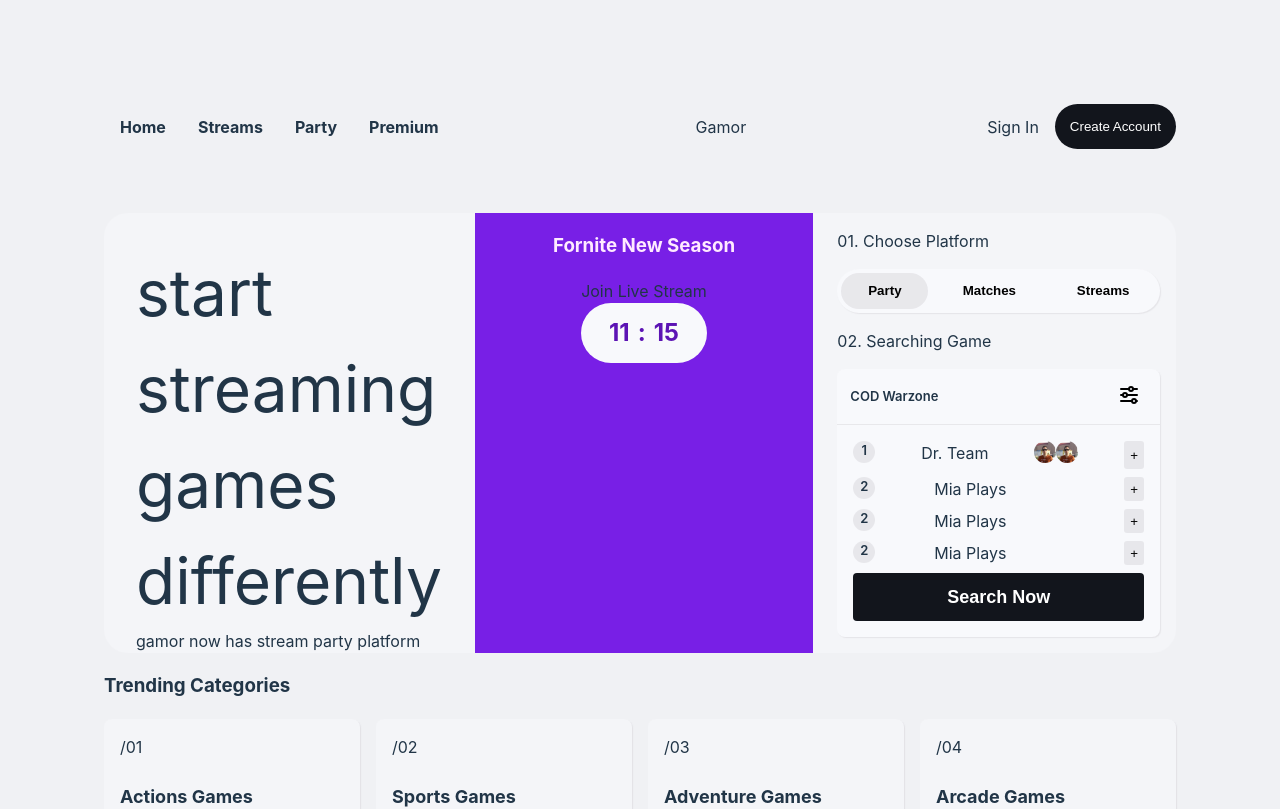
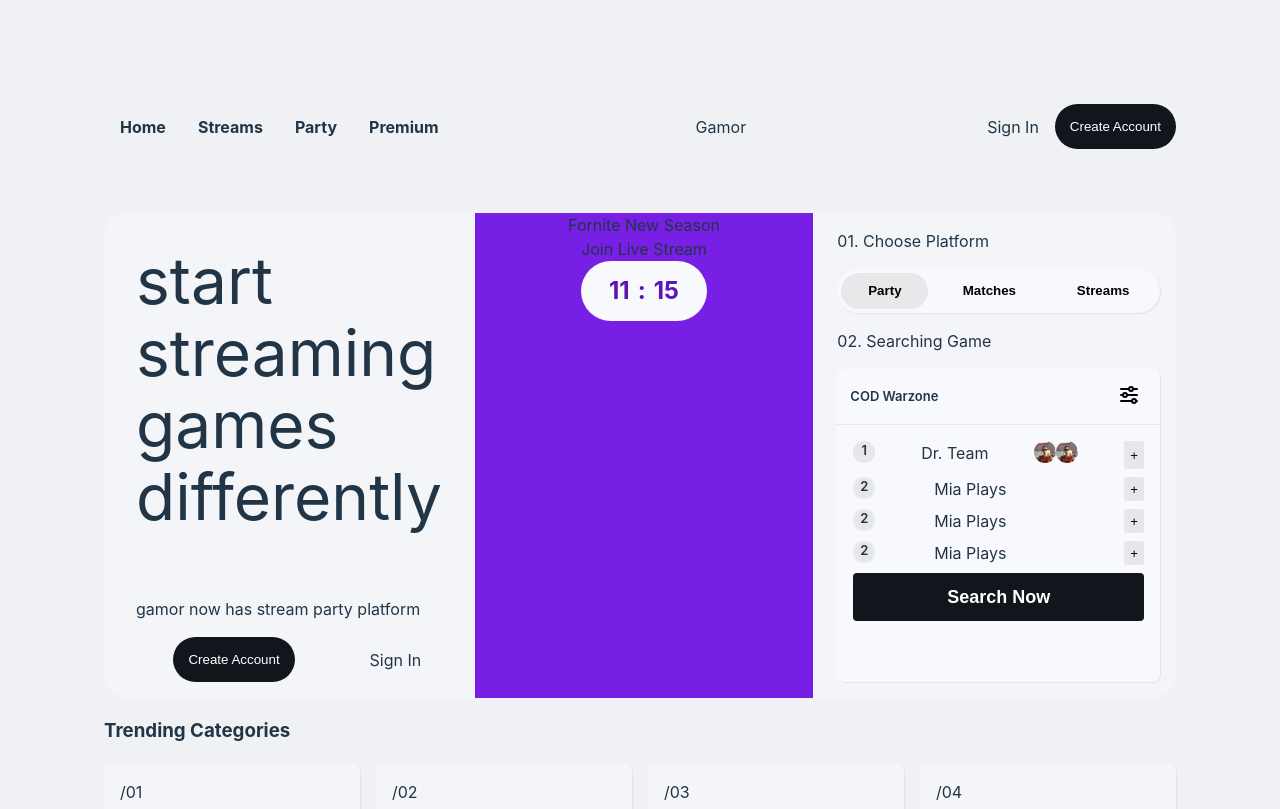
Before and after one commit to armcv/gamor-plataform, a React (Vite) app: page / in a window 1280 px wide. Shown: the top 809 px of the page. Built offline with nearby package versions, Linux system fonts and the light colour scheme.

Commit message:
refactor: isolating auth buttons

```diff
--- a/src/App.css
+++ b/src/App.css
@@ -6,7 +6,18 @@
   display: flex;
   flex-direction: row;
   align-items: center;
-  justify-content: space-between;
+  justify-content: space-around;
+}
+
+.signup-button {
+  background-color: #12151c;
+  border: none;
+  color: white;
+  border-radius: 24px;
+  padding: 15px;
+  text-align: center;
+  text-decoration: none;
+  cursor: pointer;
 }
 
 .sign-group button {
@@ -68,6 +79,8 @@
 
 .slogan {
   font-size: 64px;
+  line-height: 72px;
+  margin-bottom: 4rem;
 }
 
 .main-card-row-2 {
--- a/src/components/main-card.jsx
+++ b/src/components/main-card.jsx
@@ -3,6 +3,9 @@ import PropTypes from 'prop-types';
 import SearchCard from "./search-card";
 import Timer from "./timer";
 import PlatformChooser from "./platform-chooser";
+
+import SigninButton from './signin-button';
+import SignupButton from './signup-button';
 
 MainCard.propTypes = {
 
@@ -14,9 +17,13 @@ function MainCard(props) {
             <div className='main-card-row-1'>
                 <span className='slogan'>start streaming games differently</span>
                 <span>gamor now has stream party platform</span>
+                <div className='sign-group' style={{margin: "16px 0 16px "}}>
+                    <SignupButton />
+                    <SigninButton />
+                </div>
             </div>
             <div className='main-card-row-2'>
-                <h3>Fornite New Season</h3>
+                <span className='season-notice'>Fornite New Season</span>
                 <a className='join-link'>Join Live Stream</a>
                 <Timer />
                 {/* <div className='game-player-image'>
--- /dev/null
+++ b/src/components/signin-button.jsx
@@ -0,0 +1,11 @@
+import React from 'react';
+
+function SigninButton(props) {
+    return (
+        <a className='sign-in'>
+            Sign In
+        </a>
+    );
+}
+
+export default SigninButton;
--- /dev/null
+++ b/src/components/signup-button.jsx
@@ -0,0 +1,9 @@
+import React from 'react';
+
+function SignupButton(props) {
+    return (
+        <button className='signup-button'>Create Account</button>
+    );
+}
+
+export default SignupButton;
--- a/src/index.css
+++ b/src/index.css
@@ -1,11 +1,12 @@
 :root {
+  --main-bg-color: #242424;
   font-family: Inter, system-ui, Avenir, Helvetica, Arial, sans-serif;
   line-height: 1.5;
   font-weight: 400;
 
   color-scheme: light dark;
   color: rgba(255, 255, 255, 0.87);
-  background-color: #242424;
+  background-color: var(--main-bg-color);
 
   font-synthesis: none;
   text-rendering: optimizeLegibility;
```
Also changed, not shown: src/components/signin-form.jsx (added).
